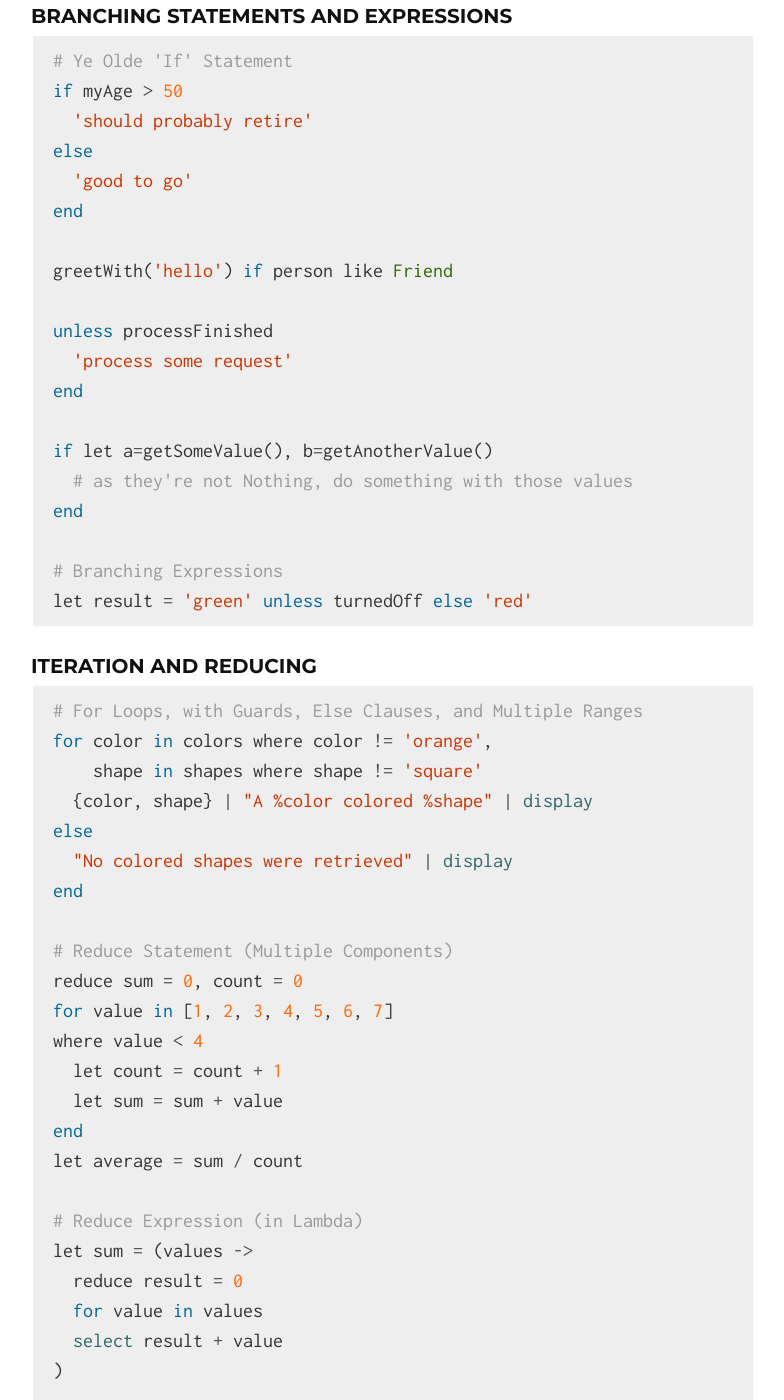
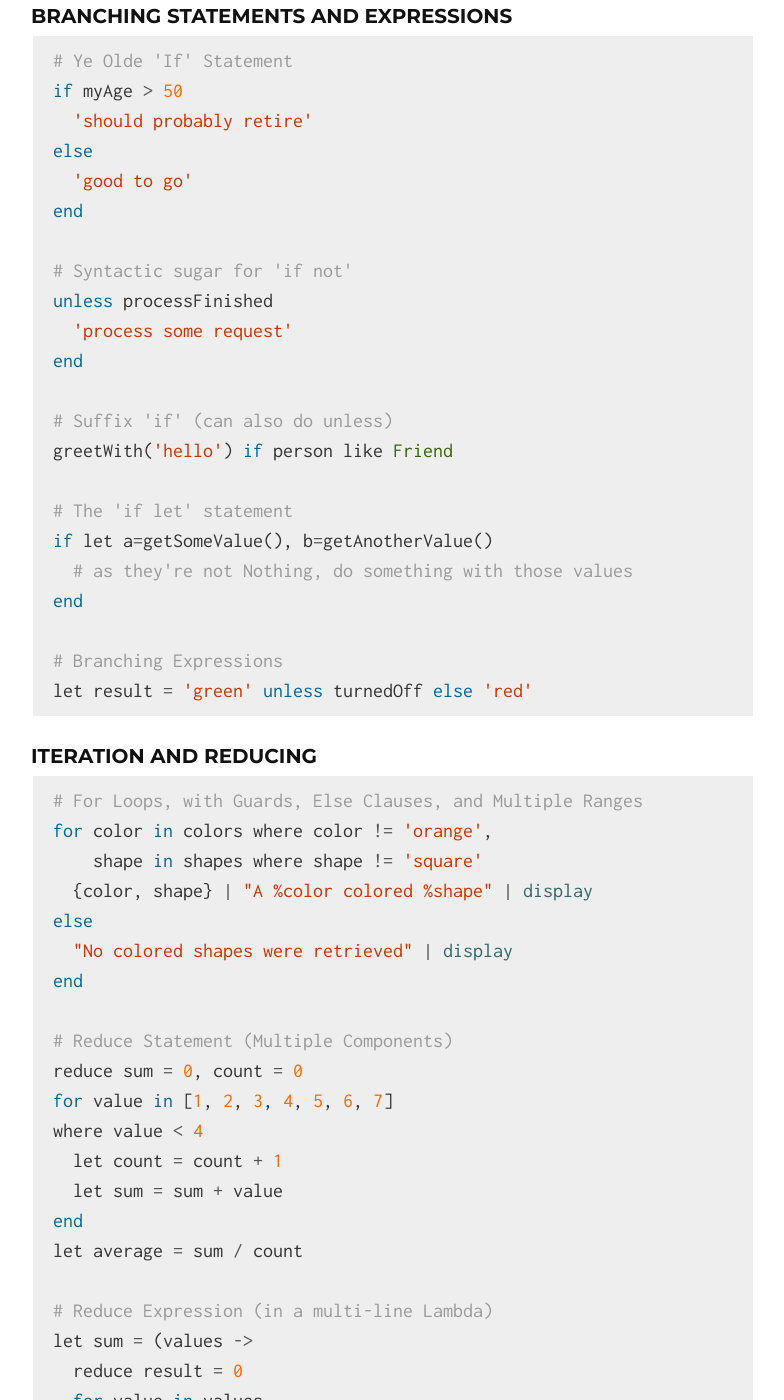
Before and after one commit to kode4food/fate-lang, a Jekyll site: the page built from index.md, in a window 1280 px wide and 1400 px high, scrolled down 2204 px. Shown: the whole window, without its empty margins (247-1031 px from the left). Built offline with Jekyll 4.4.1, drawn with Linux system fonts in a browser that asks for light colours.

Commit message:
separating the quick tour

```diff
--- a/index.md
+++ b/index.md
@@ -71,12 +71,15 @@ else
   'good to go'
 end
 
-greetWith('hello') if person like Friend
-
+# Syntactic sugar for 'if not'
 unless processFinished
   'process some request'
 end
 
+# Suffix 'if' (can also do unless)
+greetWith('hello') if person like Friend
+
+# The 'if let' statement
 if let a=getSomeValue(), b=getAnotherValue()
   # as they're not Nothing, do something with those values
 end
@@ -105,7 +108,7 @@ where value < 4
 end
 let average = sum / count
 
-# Reduce Expression (in Lambda)
+# Reduce Expression (in a multi-line Lambda)
 let sum = (values ->
   reduce result = 0
   for value in values
```
